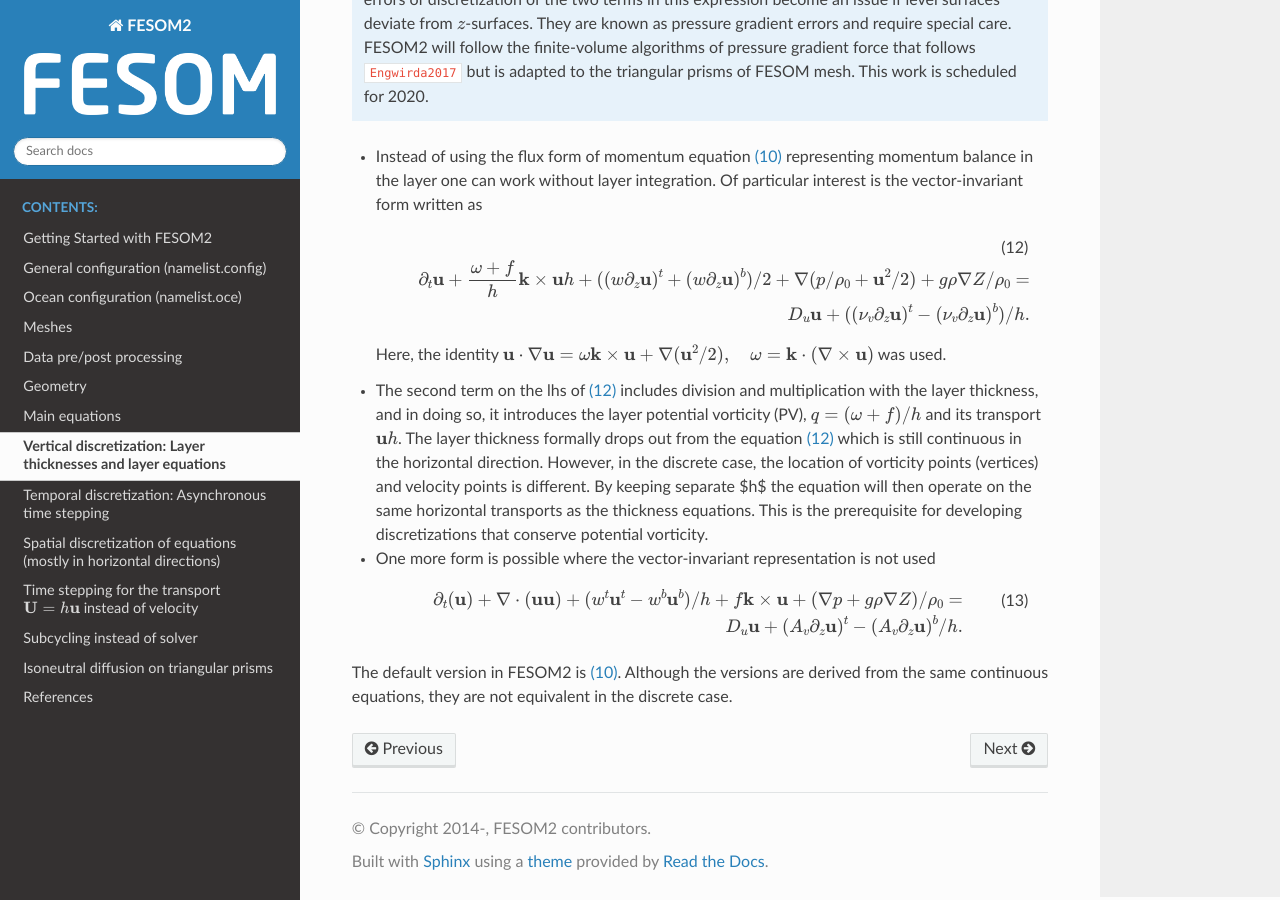
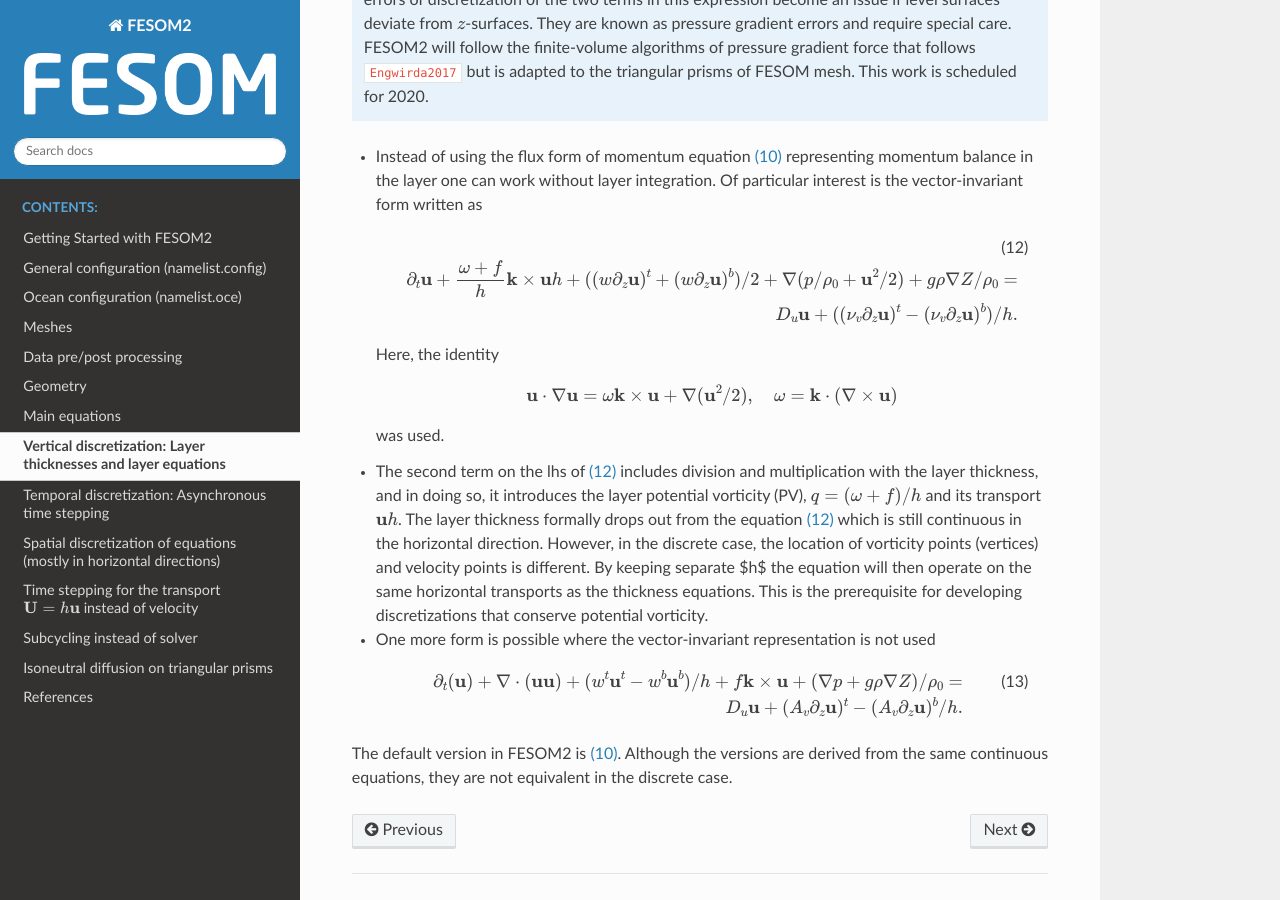
Before and after one commit to FESOM/fesom2_doc, a Sphinx documentation site: the page built from doc/vertical_discretization.rst, in a window 1280 px wide and 900 px high, scrolled down 2070 px. Built offline with Sphinx 7.4.7 and the Read the Docs theme 2.0.0, drawn with Linux system fonts in a browser that asks for light colours; cross-references to code outside the pages are shown as plain code.

Commit message:
small math fixes

```diff
--- a/doc/spatial_discretization.rst
+++ b/doc/spatial_discretization.rst
@@ -53,8 +53,8 @@ Here :math:`{\bf r}_{cn}=(x_{cn}, y_{cn})` is the vector connecting the center o
 .. math::
    g_{cn}^x=(x_{cn}Y^2-y_{cn}XY)/d, {} \\ {} g_{cn}^y=(y_{cn}X^2-x_{cn}XY)/d. {}
 
-Here :math:`d=X^2Y^2-(XY)^2`, :math:` X^2=\sum_{n\in N(c)} x_{cn}^2`,
-:math:`Y^2=\sum_{n(c)} y_{cn}^2` and :math:`XY=\sum_{n\in N(c)} x_{cn}y_{cn}`. The matrix entries stored in the array `gradient_vec(1:6,1:myDim\_elem2D)` in the order the neighbor elements are listed, first for :math:`x` and then for :math:`y` component. They are computed only once.
+Here :math:`d=X^2Y^2-(XY)^2`, :math:`X^2=\sum_{n\in N(c)} x_{cn}^2`,
+:math:`Y^2=\sum_{n(c)} y_{cn}^2` and :math:`XY=\sum_{n\in N(c)} x_{cn}y_{cn}`. The matrix entries stored in the array ``gradient_vec(1:6,1:myDim\_elem2D)`` in the order the neighbor elements are listed, first for :math:`x` and then for :math:`y` component. They are computed only once.
 
 On the cells touching the lateral walls or bottom topography we use ghost cells (mirror reflections with respect to boundary edge). Their velocities are computed either as :math:`{\bf u}_{n}=-{\bf u}_{c}` or :math:`{\bf u}_{n}={\bf u}_{c}-2({\bf u}_{c}\cdot{\bf n}_{nc}){\bf n}_{nc}` for the no-slip or free-slip cases respectively. Here :math:`n` is the index of the ghost cell, and :math:`{\bf n}_{nc}` is the vector of unit normal to the edge between cells :math:`c` and :math:`n`. Note that filing ghost cells takes additional time, but allows using matrices :math:`g_{cn}^x` and :math:`g_{cn}^y` related to the surface cells only. Otherwise separate matrices will be needed for each layer. Note also that ghost cells are insufficient to implement the free-slip condition. In addition, the tangent component of viscous stress should be eliminated directly.
 
--- a/doc/vertical_discretization.rst
+++ b/doc/vertical_discretization.rst
@@ -64,11 +64,16 @@ The right hand side of :eq:`eq_tracer` contains the 3 by 3 diffusivity tensor :m
 
 - Instead of using the flux form of momentum equation :eq:`eq_mom_fl` representing momentum balance in the layer one can work without layer integration. Of particular interest is the vector-invariant form written as
 
-      .. math::
-         \partial_t{\bf u}+\frac{\omega+f}{h}{\bf k}\times{\bf u}h+((w\partial_z{\bf u})^t+(w\partial_z{\bf u})^b)/2 +\nabla (p/\rho_0+{\bf u}^2/2)+g\rho\nabla Z/\rho_0= \nonumber \\ D_u{\bf u}+((\nu_v\partial_z{\bf u})^t-(\nu_v\partial_z{\bf u})^b)/h.
-         :label: eq_mom_vei
+  .. math::
+     \partial_t{\bf u}+\frac{\omega+f}{h}{\bf k}\times{\bf u}h+((w\partial_z{\bf u})^t+(w\partial_z{\bf u})^b)/2 +\nabla (p/\rho_0+{\bf u}^2/2)+g\rho\nabla Z/\rho_0= \nonumber \\ D_u{\bf u}+((\nu_v\partial_z{\bf u})^t-(\nu_v\partial_z{\bf u})^b)/h.
+     :label: eq_mom_vei
 
-  Here, the identity :math:`{\bf u}\cdot\nabla{\bf u}=\omega{\bf k}\times{\bf u}+\nabla({\bf u}^2/2),\quad \omega={\bf k}\cdot(\nabla\times{\bf u})` was used.
+  Here, the identity
+
+  .. math::
+     {\bf u}\cdot\nabla{\bf u}=\omega{\bf k}\times{\bf u}+\nabla({\bf u}^2/2),\quad \omega={\bf k}\cdot(\nabla\times{\bf u})
+
+  was used.
 
 - The second term on the lhs of :eq:`eq_mom_vei` includes division and multiplication with the layer thickness, and in doing so, it introduces the layer potential vorticity (PV), :math:`q=(\omega+f)/h` and its transport :math:`{\bf u}h`. The layer thickness formally drops out from the equation :eq:`eq_mom_vei` which is still continuous in the horizontal direction. However, in the discrete case, the location of vorticity points (vertices) and velocity points is different. By keeping separate $h$ the equation will then operate on the same horizontal transports as the thickness equations. This is the prerequisite for developing discretizations that conserve potential vorticity.
 
```
